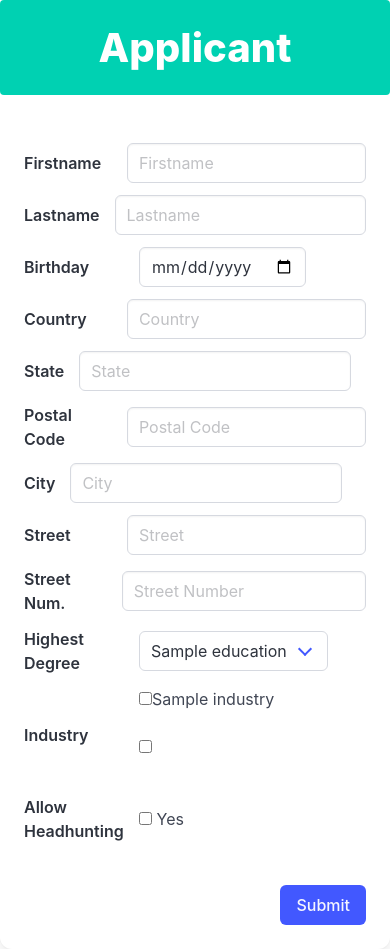
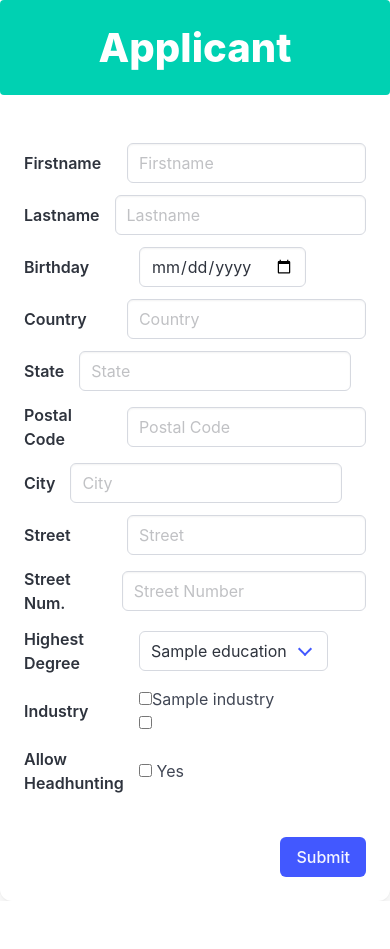
Before and after one commit to Louiiiiii/Jobify, a PHP site: page /website/applicant/signup/create_user_applicant.php in a window 390 px wide. After the commit the page ends 901 px from the top, so only its background shows below. Run offline with PHP 8.4, Linux system fonts and the light colour scheme; the visitor is signed in with stand-in values (Sample User, id 1); tables that the repository leaves empty or names only in its code hold one stand-in row (values such as "Sample post"); data that the repository does not hold is empty; some libraries are stand-ins or nearby versions.

Commit message:
fixed create_user bug

```diff
--- a/website/company/signup/create_user_company.php
+++ b/website/company/signup/create_user_company.php
@@ -58,7 +58,7 @@
     <link rel="stylesheet" href="/website/source/css/create_user.css">
     <link rel="stylesheet" href="https://bulma.io/vendor/fontawesome-free-5.15.2-web/css/all.min.css">
 </head>
-<body>
+<body class="company">
     <div class="card">
         <p class="title is-2">Create User</p>
         <div class="card-content">
--- a/website/source/css/create_user.css
+++ b/website/source/css/create_user.css
@@ -2,13 +2,11 @@ body {
     display: flex;
     justify-content: center;
     align-items: center;
-    height: 100vh;
 
     .card {
         display: flex;
         align-items: center;
         flex-direction: column;
-        height: 100%;
         width: 700px;
 
         .title {
@@ -85,6 +83,14 @@ body {
     }
 }
 
+.company {
+    height: 100vh;
+
+    .card {
+        height: 100%;
+    }
+}
+
 input[type="text"]::-webkit-calendar-picker-indicator {
     display: none !important;
 }
@@ -104,10 +110,32 @@ input[type="text"]::-webkit-calendar-picker-indicator {
                         .field {
                             justify-content: unset;
                             margin-bottom: 0.75rem;
+
+                            .is-one-thirds {
+                                &:nth-child(2) {
+                                    padding: 0 0.75rem;
+                                }
+
+                                &:first-child {
+                                    padding-bottom: 0;
+                                }
+
+                                &:last-child {
+                                    padding-top: 0;
+                                }
+                            }
                         }
                     }
                 }
             }
         }
     }
+
+    .company {
+        height: auto;
+
+        .card {
+            height: auto;
+        }
+    }
 }
```
